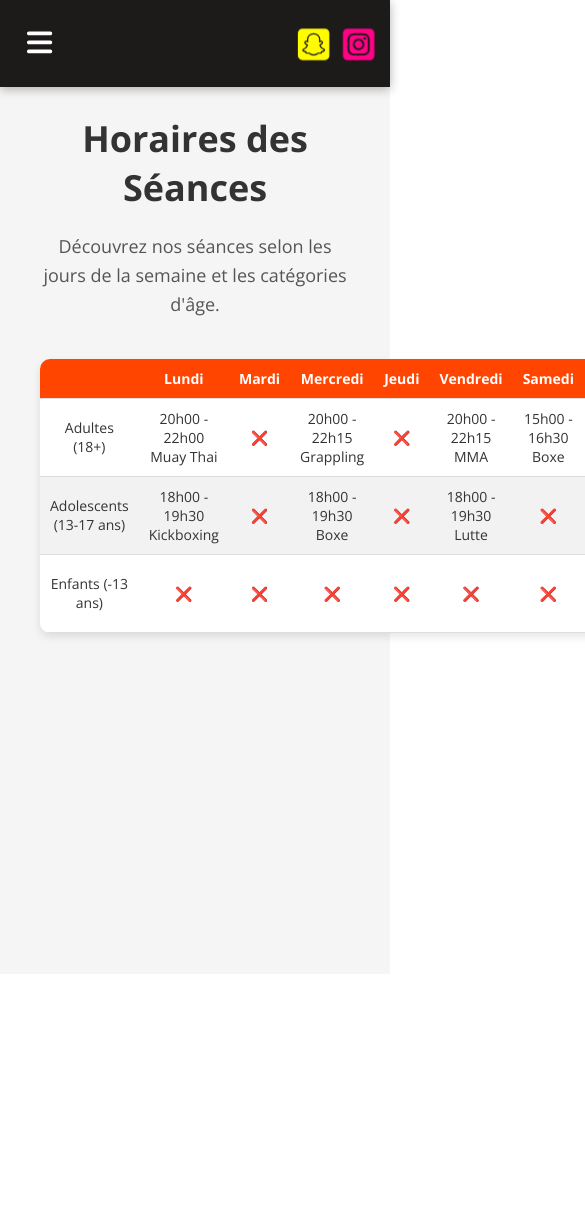
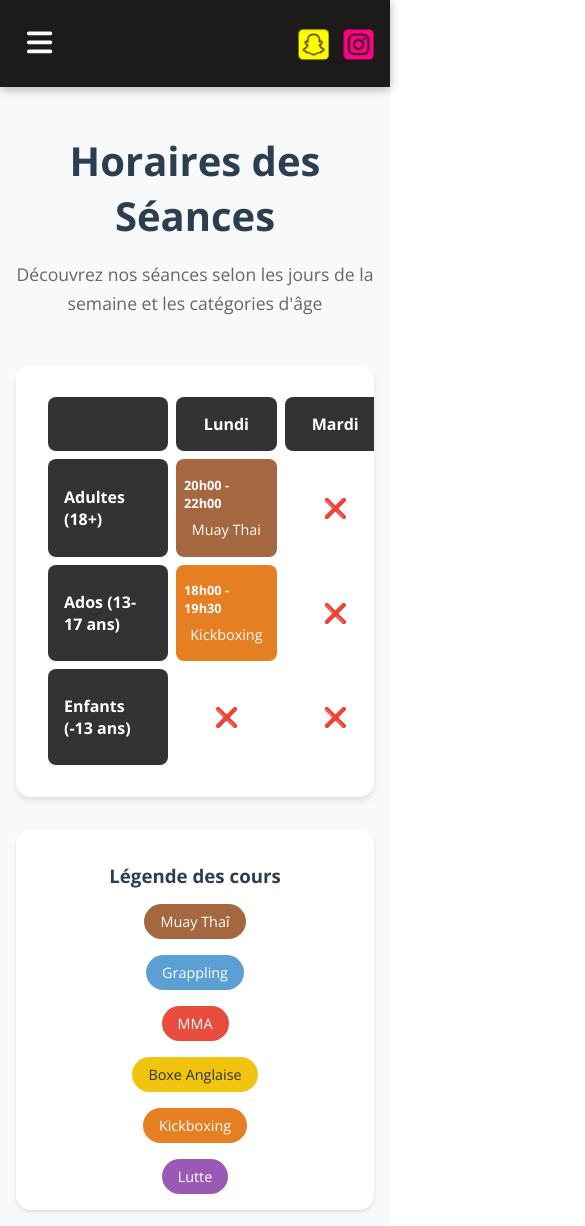
Before and after one commit to YHA76/my-mma-club-frontend, a React (Create React App) app: page /seances in a window 390 px wide. Shown: the top 1226 px of the page, 585 px wide, since content can reach past the window. Before the commit the page ends 974 px from the top, so only its background shows below. Built offline with nearby package versions, Linux system fonts and the light colour scheme.

Commit message:
add new table + navbar + responsive

```diff
--- /dev/null
+++ b/src/components/Schedule.tsx
@@ -0,0 +1,15 @@
+import React from 'react';
+
+const Schedule = ({ time, activity, type }) => (
+  <div className={`mma-schedule-item ${type}`}>
+    {time && (
+      <>
+        <span className="mma-schedule-time">{time}</span>
+        <span className="mma-schedule-activity">{activity}</span>
+      </>
+    )}
+    {!time && <span className="mma-schedule-no-class">❌</span>}
+  </div>
+);
+
+export default Schedule;
--- a/src/styles/gallery.css
+++ b/src/styles/gallery.css
@@ -14,25 +14,25 @@
 
 .gallery-container {
   display: flex;
-    flex-direction: column; /* Disposer les éléments verticalement */
-    gap: 70px; /* Espacement entre les images */
+  flex-direction: column;
+  gap: 70px;
 }
 
 .gallery-item {
-    text-align: center; /* Centrer le contenu des items */
+  text-align: center;
 }
 
 .gallery-item img {
-    width: 1500px; /* Taille fixe pour toutes les images */
-    height: 1000px; /* Hauteur fixe pour toutes les images */
-    object-fit: cover; /* Conserve le rapport d'aspect, découpe si nécessaire */
+  width: 1500px; /* Taille fixe pour les grands écrans */
+  height: 1000px;
+  object-fit: cover;
   border-radius: 10px;
   box-shadow: 0 4px 8px rgba(0, 0, 0, 0.1);
-    transition: transform 0.3s ease; /* Ajoute une transition pour l'animation */
+  transition: transform 0.3s ease;
 }
 
 .gallery-item img:hover {
-    transform: scale(1.1); /* Grossissement lors du survol */
+  transform: scale(1.1);
 }
 
 .gallery-description {
@@ -40,3 +40,33 @@
   color: #555;
   margin-bottom: 10px;
 }
+
+/* Media Query pour les écrans mobiles */
+@media (max-width: 768px) {
+  .gallery-container {
+    gap: 20px;
+  }
+
+  .gallery-item img {
+    width: 100%; /* Prend toute la largeur de l'écran */
+    height: auto; /* Ajuste automatiquement la hauteur */
+  }
+
+  .gallery-title {
+    font-size: 28px;
+  }
+
+  .gallery-description {
+    font-size: 16px;
+  }
+}
+
+@media (max-width: 480px) {
+  .gallery-title {
+    font-size: 24px;
+  }
+
+  .gallery-description {
+    font-size: 14px;
+  }
+}
--- a/src/styles/seances.css
+++ b/src/styles/seances.css
@@ -1,66 +1,181 @@
-/* Styles pour la page Séances */
 .seances-page {
-    padding: 40px;
-    background-color: #f5f5f5;
+  padding: 2rem;
+  background-color: #f8f9fa;
   min-height: 100vh;
 }
 
+.seances-header {
+  max-width: 800px;
+  margin: 0 auto 3rem;
+  text-align: center;
+  padding-top: 90px;
+}
+
 .seances-title {
-    font-size: 36px;
-    color: #333;
-    text-align: center;
-    margin-bottom: 20px;
+  font-size: 2.5rem;
+  color: #2c3e50;
+  margin-bottom: 1rem;
+  font-weight: 700;
 }
 
 .seances-description {
-    font-size: 18px;
-    color: #555;
-    text-align: center;
-    margin-bottom: 40px;
+  font-size: 1.1rem;
+  color: #666;
+  line-height: 1.6;
 }
 
-  /* Styles pour agrandir le tableau des horaires */
-  .seances-table {
-    width: 100%;
+.seances-schedule-container {
   max-width: 1200px;
-    margin: 0 auto; /* Centrer le tableau */
-    border-collapse: collapse;
-    background-color: white;
-    box-shadow: 0 4px 8px rgba(0, 0, 0, 0.1);
-    border-radius: 10px;
-    overflow: hidden;
+  margin: 0 auto;
+  background: white;
+  border-radius: 15px;
+  box-shadow: 0 4px 6px rgba(0, 0, 0, 0.1);
+  padding: 2rem;
 }
 
-  .seances-table th,
-  .seances-table td {
-    padding: 20px; /* Augmenter le padding pour plus d'espace dans les cellules */
-    text-align: center; /* Centre le texte dans chaque cellule */
-    border-bottom: 1px solid #ddd;
-    font-size: 18px;
+.seances-schedule-grid {
+  display: grid;
+  grid-template-columns: 150px repeat(7, 1fr);
+  gap: 1rem;
 }
 
-  .seances-table th {
-    background-color: #ff4500;
+.seances-day-header, .seances-time-header {
+  padding: 1rem;
+  font-weight: 600;
+  text-align: center;
+  background: #333;
   color: white;
-    font-weight: bold;
+  border-radius: 8px;
 }
 
-  .seances-table td {
-    font-size: 16px;
+.seances-age-group {
+  font-weight: 600;
+  padding: 1rem;
+  background: #333;
+  color: white;
+  border-radius: 8px;
+  display: flex;
+  align-items: center;
+  justify-content: center;
 }
 
-  .seances-table tr:nth-child(even) {
-    background-color: #f2f2f2;
+.mma-schedule-item {
+  padding: 1rem;
+  border-radius: 8px;
+  min-height: 80px;
+  display: flex;
+  flex-direction: column;
+  justify-content: center;
+  align-items: center;
+  transition: transform 0.2s;
 }
 
-  .seances-table tr:hover {
-    background-color: #f1c40f;
+.mma-schedule-item:hover {
+  transform: scale(1.05);
+  background-color: #FFA500; /* Couleur orange pour le survol */
+  color: #fff; /* Couleur du texte pour le survol */
+
+}
+
+.mma-schedule-time {
+  font-weight: 600;
+  margin-bottom: 0.5rem;
+}
+
+.mma-schedule-activity {
+  font-size: 0.9rem;
+}
+
+.mma-schedule-no-class {
+  color: #999;
+  font-size: 1.2rem;
+}
+
+/* Styles pour les diffÃ©rents types de cours */
+.muay-thai {
+  background-color: #a5673f; /* Brun chaud */
+  color: white;
+}
+
+.grappling {
+  background-color: #5ca0d3; /* Bleu adouci */
+  color: white;
+}
+
+.mma {
+  background-color: #e74c3c; /* Rouge vif */
+  color: white;
+}
+
+.boxing {
+  background-color: #f1c40f; /* Jaune doux */
+  color: #333;
+}
+
+.kickboxing {
+  background-color: #e67e22; /* Orange intense */
+  color: white;
+}
+
+.wrestling {
+  background-color: #9b59b6; /* Violet doux */
+  color: white;
+}
+
+.seances-legend {
+  margin-top: 2rem;
+  padding: 1rem;
+  background: white;
+  border-radius: 15px;
+  box-shadow: 0 2px 4px rgba(0, 0, 0, 0.1);
+}
+
+.seances-legend h3 {
+  text-align: center;
+  margin-bottom: 1rem;
+  color: #2c3e50;
+}
+
+.seances-legend-items {
+  display: flex;
+  flex-wrap: wrap;
+  gap: 1rem;
+  justify-content: center;
+}
+
+.seances-legend-item {
+  padding: 0.5rem 1rem;
+  border-radius: 20px;
+  font-size: 0.9rem;
+}
+
+@media (max-width: 1024px) {
+  .seances-schedule-grid {
+    grid-template-columns: 120px repeat(7, 1fr);
+    gap: 0.5rem;
+  }
+
+  .mma-schedule-item {
+    padding: 0.5rem;
+    font-size: 0.8rem;
+  }
 }
 
 @media (max-width: 768px) {
-    .seances-table th,
-    .seances-table td {
-      padding: 10px;
-      font-size: 14px;
+  .seances-page {
+    padding: 1rem;
+  }
+
+  .seances-schedule-container {
+    overflow-x: auto;
+  }
+
+  .seances-schedule-grid {
+    min-width: 900px;
+  }
+
+  .seances-legend-items {
+    flex-direction: column;
+    align-items: center;
   }
 }
--- a/src/views/Seances.js
+++ b/src/views/Seances.js
@@ -1,70 +1,68 @@
 import React from 'react';
 import Navbar from '../components/NavBar';
+import Schedule from '../components/Schedule.tsx';
 import "../styles/styles.css";
 import "../styles/seances.css";
-
 
 function Seances() {
   return (
     <div>
       <Navbar />
-      <div className="seances-page" style={{ paddingTop: '90px' }}>
-        <h1 className="seances-title">Horaires des Séances</h1>
-        <p className="seances-description">Découvrez nos séances selon les jours de la semaine et les catégories d'âge.</p>
+      <div className="seances-page">
+        <div className="seances-header">
+          <h1 className="seances-title">Horaires des Séances</h1>
+          <p className="seances-description">
+            Découvrez nos séances selon les jours de la semaine et les catégories d'âge
+          </p>
+        </div>
 
-        {/* Tableau des horaires */}
-        <table className="seances-table">
-          <thead>
-            <tr>
-              <th></th>
-              <th>Lundi</th>
-              <th>Mardi</th>
-              <th>Mercredi</th>
-              <th>Jeudi</th>
-              <th>Vendredi</th>
-              <th>Samedi</th>
-              <th>Dimanche</th>
-            </tr>
-          </thead>
-          <tbody>
-            {/* Adultes */}
-            <tr>
-              <td>Adultes (18+)</td>
-              <td>20h00 - 22h00 <br /> Muay Thai</td>
-              <td>❌</td>
-              <td>20h00 - 22h15 <br /> Grappling</td>
-              <td>❌</td>
-              <td>20h00 - 22h15 <br /> MMA</td>
-              <td>15h00 - 16h30 <br /> Boxe</td>
+        <div className="seances-schedule-container">
+          <div className="seances-schedule-grid">
+            <div className="seances-time-header"></div>
+            {['Lundi', 'Mardi', 'Mercredi', 'Jeudi', 'Vendredi', 'Samedi', 'Dimanche'].map(day => (
+              <div key={day} className="seances-day-header">{day}</div>
+            ))}
 
-              <td>❌</td>
-            </tr>
+            <div className="seances-age-group">Adultes (18+)</div>
+            <Schedule time="20h00 - 22h00" activity="Muay Thai" type="muay-thai" />
+            <Schedule />
+            <Schedule time="20h00 - 22h15" activity="Grappling" type="grappling" />
+            <Schedule />
+            <Schedule time="20h00 - 22h15" activity="MMA" type="mma" />
+            <Schedule time="15h00 - 16h30" activity="Boxe Anglaise" type="boxing" />
+            <Schedule />
 
-            {/* Adolescents (13-17) */}
-            <tr>
-              <td>Adolescents (13-17 ans)</td>
-              <td>18h00 - 19h30 <br /> Kickboxing</td>
-              <td>❌</td>
-              <td>18h00 - 19h30 <br /> Boxe</td>
-              <td>❌</td>
-              <td>18h00 - 19h30 <br /> Lutte</td>
-              <td>❌</td>
-              <td>❌</td>
-            </tr>
+            <div className="seances-age-group">Ados (13-17 ans)</div>
+            <Schedule time="18h00 - 19h30" activity="Kickboxing" type="kickboxing" />
+            <Schedule />
+            <Schedule time="18h00 - 19h30" activity="Boxe Anglaise" type="boxing" />
+            <Schedule />
+            <Schedule time="18h00 - 19h30" activity="Lutte" type="wrestling" />
+            <Schedule />
+            <Schedule />
 
-            {/* Enfants (-13 ans) */}
-            <tr>
-              <td>Enfants (-13 ans)</td>
-              <td>❌</td>
-              <td>❌</td>
-              <td>❌</td>
-              <td>❌</td>
-              <td>❌</td>
-              <td>❌</td>
-              <td>11h00 - 12h15 <br /> MMA</td>
-            </tr>
-          </tbody>
-        </table>
+            <div className="seances-age-group">Enfants (-13 ans)</div>
+            <Schedule />
+            <Schedule />
+            <Schedule />
+            <Schedule />
+            <Schedule />
+            <Schedule />
+            <Schedule time="11h00 - 12h15" activity="MMA" type="mma" />
+          </div>
+        </div>
+
+        <div className="seances-legend">
+          <h3>Légende des cours</h3>
+          <div className="seances-legend-items">
+            <div className="seances-legend-item muay-thai">Muay Thaî</div>
+            <div className="seances-legend-item grappling">Grappling</div>
+            <div className="seances-legend-item mma">MMA</div>
+            <div className="seances-legend-item boxing">Boxe Anglaise</div>
+            <div className="seances-legend-item kickboxing">Kickboxing</div>
+            <div className="seances-legend-item wrestling">Lutte</div>
+          </div>
+        </div>
       </div>
     </div>
   );
```
Lines whose indentation alone changed are shown as unchanged.
